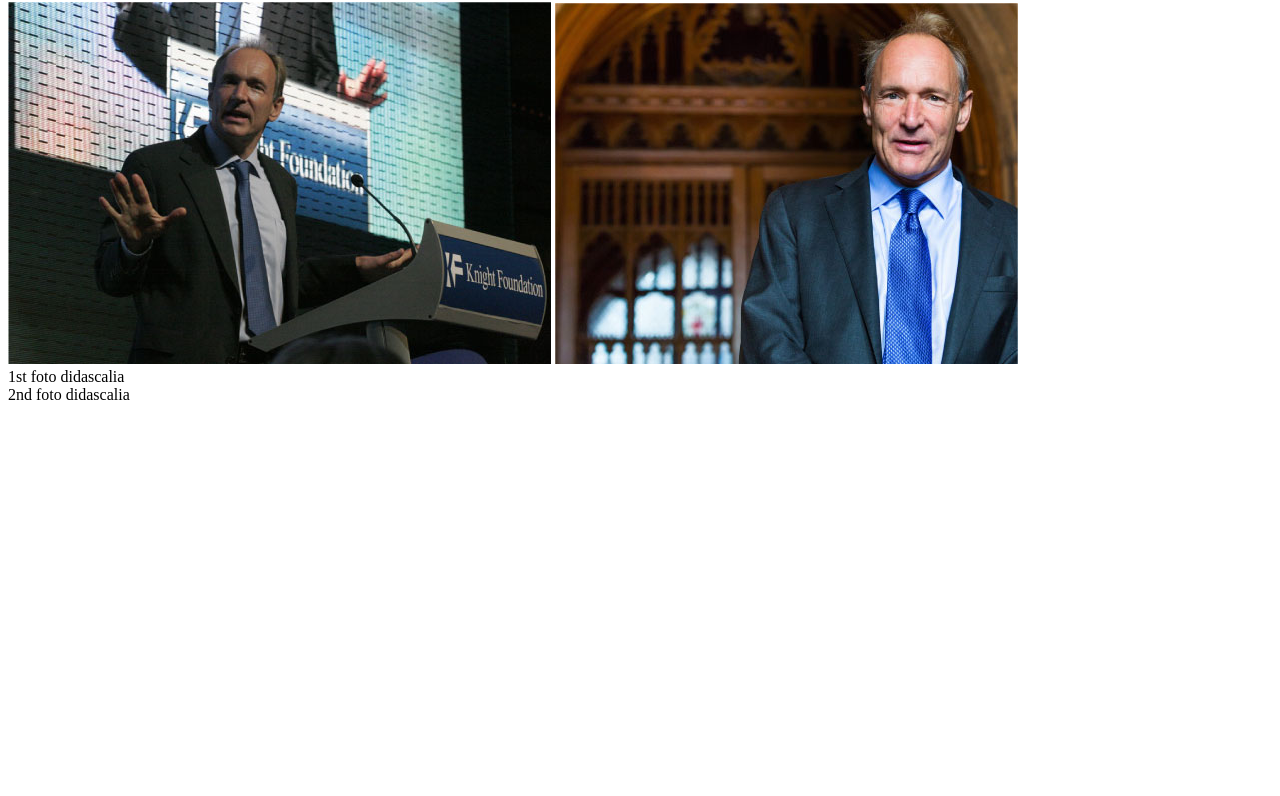
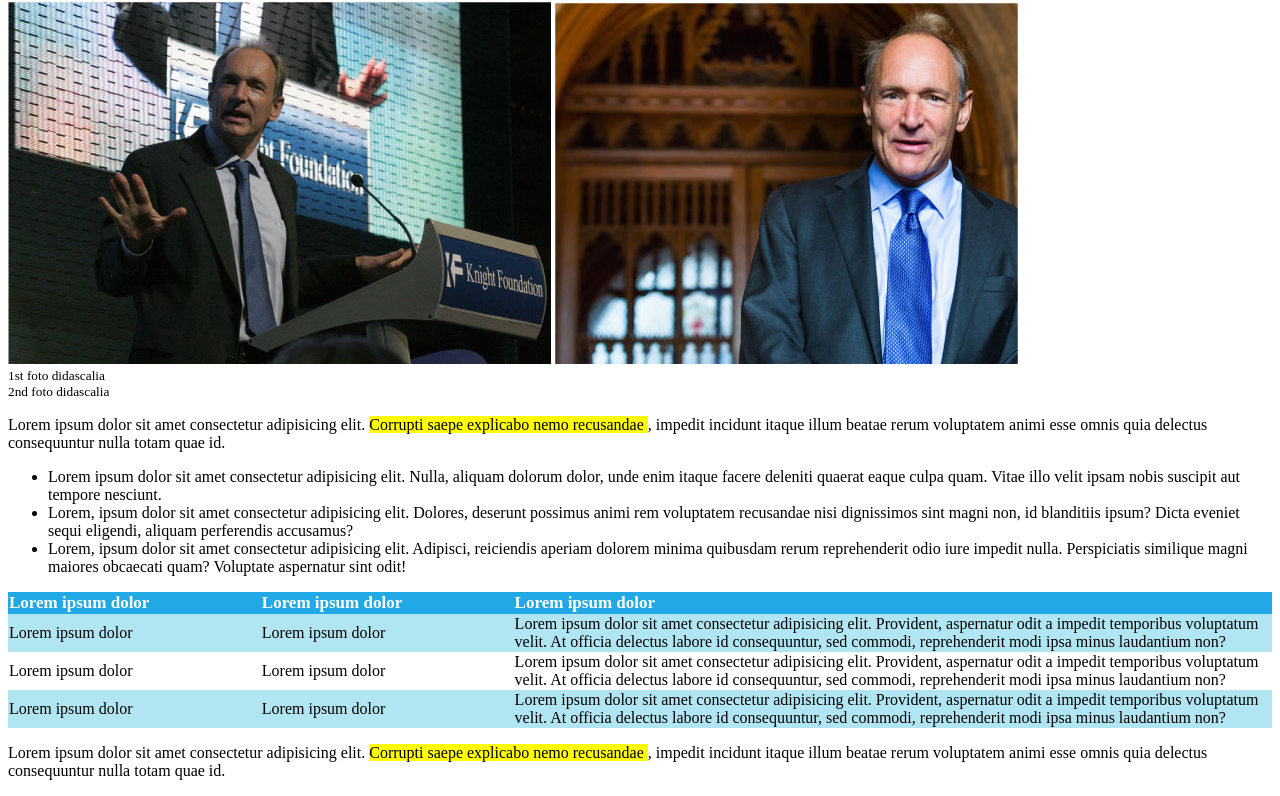
Before and after one commit to palascinochristian/html-css-booleaner, a plain HTML site: page index.html in a window 1280 px wide. Shown: the part 223-1019 px from the top of the page. Before the commit the page ends 800 px from the top, so only its background shows below. Drawn offline with Linux system fonts and the light colour scheme.

Commit message:
feat: add main > article section

```diff
--- a/css/style.css
+++ b/css/style.css
@@ -1,4 +1,4 @@
-
+/* header */
 .header{
     width: 100%;
     height: 110px;
@@ -12,9 +12,13 @@
     width: 200px;
     height: auto;
 }
+/* /header */
 
-p{
+/* Author Section */
+
+.desc{
     margin: 0%;
+    font-size: smaller;
 }
 
 .greytext{
@@ -26,3 +30,27 @@ a{
     text-decoration: none;
     color: #20A9E5;
 }
+
+/* /Author Section */
+
+/* Article Section */
+
+.large-td{
+    width: 60%;
+}
+
+table{
+    border-collapse: collapse;
+}
+
+.theadcolor{
+    background-color: #20A9E5;
+    color: #ffffff;
+    font-weight: bold;
+    font-size: 17px;
+}
+
+.trcolor{
+    background-color: #B1E5F2;
+}
+/* /Article Section */
--- a/index.html
+++ b/index.html
@@ -1,30 +1,85 @@
 <!DOCTYPE html>
 <html lang="it">
+
 <head>
     <meta charset="UTF-8">
     <meta name="viewport" content="width=device-width, initial-scale=1.0">
     <link rel="stylesheet" href="css/style.css">
     <title>The Booleaner</title>
 </head>
+
 <body>
     <header>
         <div class="header">
-            <img class="logo" src="img/logo.svg" alt="The Booleaner Logo"/>
+            <img class="logo" src="img/logo.svg" alt="The Booleaner Logo" />
         </div>
     </header>
     <main>
         <section>
             <!-- Author Section -->
             <h1>Internet deve essere al servizio del "bene pubblico": il manifesto di Tim Berners-Lee</h1>
-        <h3 class="greytext">Scritto da <a  href="#Booleaners">The Booleaner</a></h3>
+            <h3 class="greytext">Scritto da <a href="#Booleaners">The Booleaner</a></h3>
             <p class="greytext">il 10/10/2022</p>
             <img src="img/tim-1.jpg" alt="Tim Berners-Lee 1">
             <img src="img/tim-2.jpg" alt="Tim Berners-Lee 2">
-        <p>1st foto didascalia</p>
-        <p>2nd foto didascalia</p>
+            <p class="desc">1st foto didascalia</p>
+            <p class="desc">2nd foto didascalia</p>
             <!-- /Author Section -->
         </section>
+        <article>
+            <!-- Article Section  -->
+            <p>Lorem ipsum dolor sit amet consectetur adipisicing elit. <mark> Corrupti saepe explicabo nemo recusandae
+                </mark> , impedit incidunt itaque illum beatae rerum voluptatem animi esse omnis quia delectus
+                consequuntur nulla totam quae id.</p>
+            <ul>
+                <li>Lorem ipsum dolor sit amet consectetur adipisicing elit. Nulla, aliquam dolorum dolor, unde enim
+                    itaque facere deleniti quaerat eaque culpa quam. Vitae illo velit ipsam nobis suscipit aut tempore
+                    nesciunt.</li>
+                <li>Lorem, ipsum dolor sit amet consectetur adipisicing elit. Dolores, deserunt possimus animi rem
+                    voluptatem recusandae nisi dignissimos sint magni non, id blanditiis ipsum? Dicta eveniet sequi
+                    eligendi, aliquam perferendis accusamus?</li>
+                <li>Lorem, ipsum dolor sit amet consectetur adipisicing elit. Adipisci, reiciendis aperiam dolorem
+                    minima quibusdam rerum reprehenderit odio iure impedit nulla. Perspiciatis similique magni maiores
+                    obcaecati quam? Voluptate aspernatur sint odit!</li>
+            </ul>
+            <table>
+                <thead class="theadcolor">
+                    <tr>
+                        <td>Lorem ipsum dolor</td>
+                        <td>Lorem ipsum dolor</td>
+                        <td class="large-td">Lorem ipsum dolor</td>
+                    </tr>
+                </thead>
+                <tbody>
+                    <tr class="trcolor">
+                        <td>Lorem ipsum dolor</td>
+                        <td>Lorem ipsum dolor</td>
+                        <td>Lorem ipsum dolor sit amet consectetur adipisicing elit. Provident, aspernatur odit a
+                            impedit temporibus voluptatum velit. At officia delectus labore id consequuntur, sed
+                            commodi, reprehenderit modi ipsa minus laudantium non?</td>
+                    </tr>
+                    <tr>
+                        <td>Lorem ipsum dolor</td>
+                        <td>Lorem ipsum dolor</td>
+                        <td>Lorem ipsum dolor sit amet consectetur adipisicing elit. Provident, aspernatur odit a
+                            impedit temporibus voluptatum velit. At officia delectus labore id consequuntur, sed
+                            commodi, reprehenderit modi ipsa minus laudantium non?</td>
+                    </tr>
+                    <tr class="trcolor">
+                        <td>Lorem ipsum dolor</td>
+                        <td>Lorem ipsum dolor</td>
+                        <td>Lorem ipsum dolor sit amet consectetur adipisicing elit. Provident, aspernatur odit a
+                            impedit temporibus voluptatum velit. At officia delectus labore id consequuntur, sed
+                            commodi, reprehenderit modi ipsa minus laudantium non?</td>
+                    </tr>
+                </tbody>
+            </table>
+            <p>Lorem ipsum dolor sit amet consectetur adipisicing elit. <mark> Corrupti saepe explicabo nemo recusandae
+                </mark> , impedit incidunt itaque illum beatae rerum voluptatem animi esse omnis quia delectus
+                consequuntur nulla totam quae id.</p>
+            <!-- /Article Section  -->
+        </article>
     </main>
+</body>
 
-</body>
 </html>
```
Lines whose indentation alone changed are shown as unchanged.
